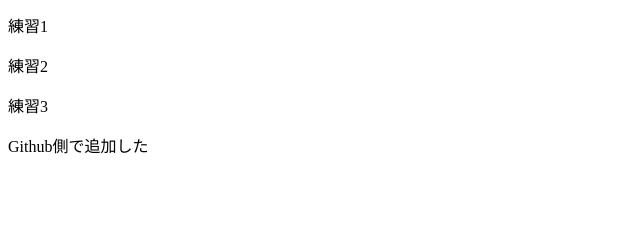
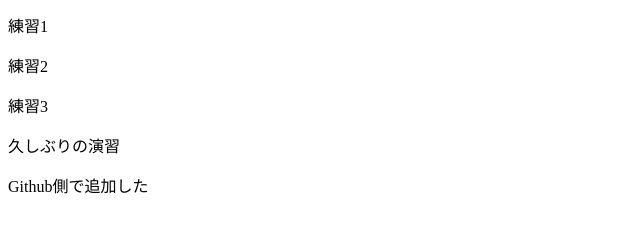
Before and after one commit to yota-bass/practice01, a plain HTML site: page index.html in a window 1280 px wide. Shown: the part 116-348 px from the top of the page, without its empty margins (0-640 px from the left). Drawn offline with Linux system fonts and the light colour scheme.

Commit message:
久しぶり変更

```diff
--- a/index.html
+++ b/index.html
@@ -11,6 +11,7 @@
 <p>練習1</p>
 <p>練習2</p>
 <p>練習3</p>
+<p>久しぶりの演習</p>
     <p>Github側で追加した</p>
 </body>
 </html>
```
